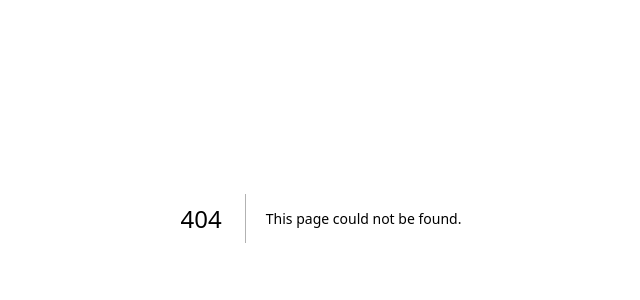
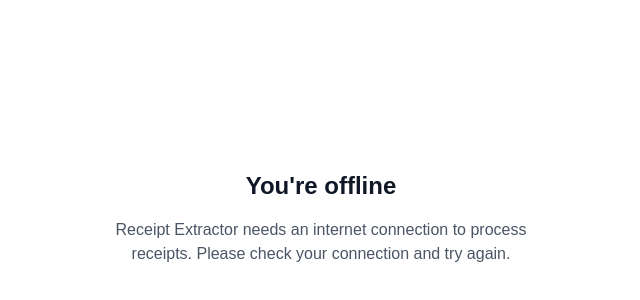
Before and after one commit to armandosg/receipt-extractor-mvp, a Next.js app: page /~offline in a window 1280 px wide. Before the commit this address had no page. Shown: the part 182-482 px from the top of the page, without its empty margins (319-959 px from the left). Built offline with nearby package versions, Linux system fonts and the light colour scheme.

Commit message:
feat(pwa): add offline fallback page
Create src/app/~offline/page.tsx displayed when navigating without a
network connection. Precached by the service worker as a document
navigation fallback.

```diff
--- /dev/null
+++ b/src/app/~offline/page.tsx
@@ -0,0 +1,19 @@
+/**
+ * Offline fallback page displayed when the user navigates to the app
+ * without a network connection. Precached by the service worker so it
+ * is always available.
+ * @returns A JSX element representing the offline fallback page.
+ */
+export default function OfflinePage() {
+  return (
+    <main className="flex flex-1 flex-col items-center justify-center gap-4 p-8 text-center">
+      <h1 className="text-2xl font-semibold text-gray-900">
+        You&apos;re offline
+      </h1>
+      <p className="max-w-md text-gray-600">
+        Receipt Extractor needs an internet connection to process receipts.
+        Please check your connection and try again.
+      </p>
+    </main>
+  );
+}
```
